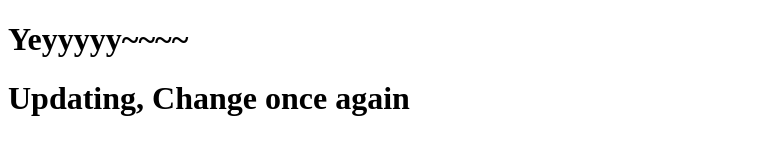
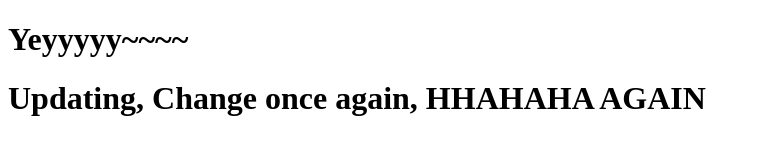
Before and after one commit to aira-03/Final-Repo, a plain HTML site: page index.html in a window 1280 px wide. Shown: the whole page, without its empty margins (0-758 px from the left). Drawn offline with Linux system fonts and the light colour scheme.

Commit message:
Doing it again

```diff
--- a/index.html
+++ b/index.html
@@ -10,7 +10,7 @@
     Yeyyyyy~~~~
   </h1>
   <h1>
-    Updating, Change once again
+    Updating, Change once again, HHAHAHA AGAIN
   </h1>
 </body>
 </html>
```
